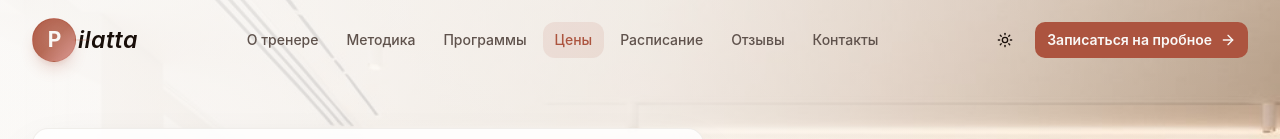
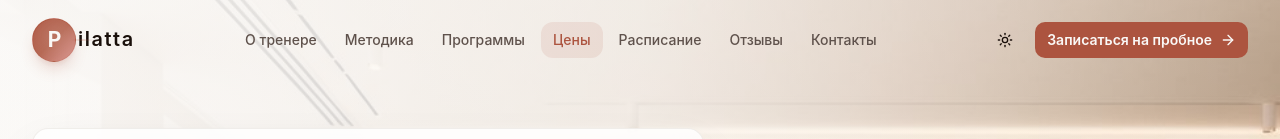
Before and after one commit to robertmaxworkuk/v0-pilates-studio-website, a Next.js app: page / in a window 1280 px wide. Shown: the top 139 px of the page. Built offline with nearby package versions, Linux system fonts and the light colour scheme.

Commit message:
Tidy Pilatta logo lettering

```diff
--- a/components/shared/brand-logo.tsx
+++ b/components/shared/brand-logo.tsx
@@ -34,15 +34,10 @@ export function BrandLogo({ className, compact = false, light = false }: BrandLo
         />
         <span
           className={cn(
-            'inline-block leading-none tracking-[0.02em]',
-            compact ? '-ml-1 text-[1.05rem]' : '-ml-1.5 text-[1.3rem] md:text-[1.45rem]',
+            'inline-block font-sans font-semibold leading-none tracking-[0.08em]',
+            compact ? '-ml-1 text-[0.98rem]' : '-ml-1.5 text-[1.12rem] md:text-[1.24rem]',
             light ? 'text-white' : 'text-foreground'
           )}
-          style={{
-            fontFamily: 'var(--font-serif)',
-            fontStyle: 'italic',
-            fontWeight: 600,
-          }}
         >
           ilatta
         </span>
```
